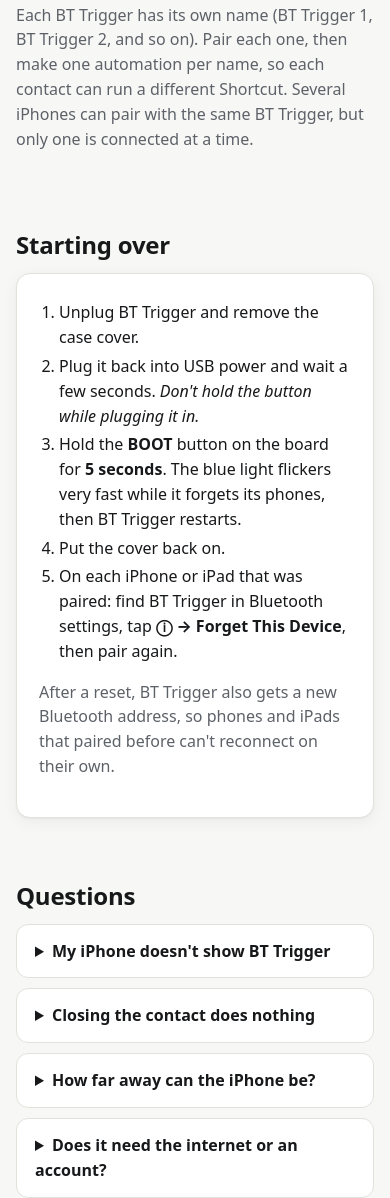
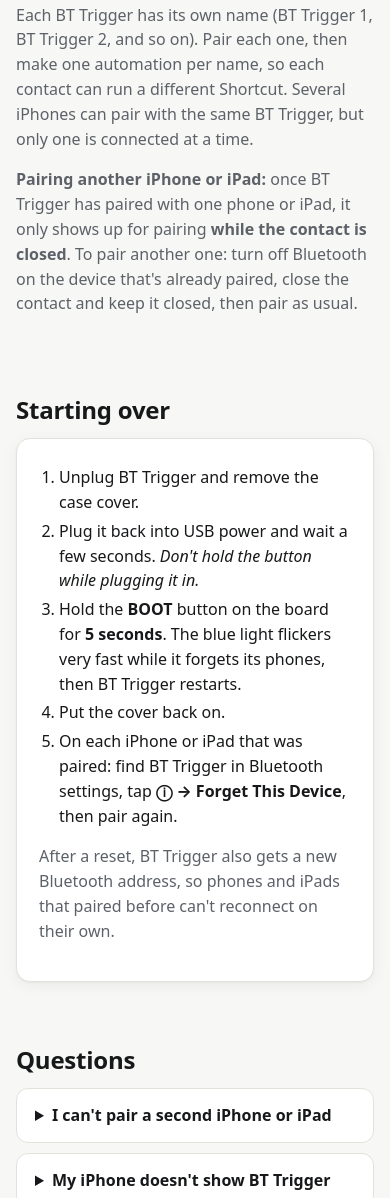
Before and after one commit to faengelm/bt-trigger, a plain HTML site: page docs/index.html in a window 390 px wide. Shown: the part 3536-4734 px from the top of the page. Drawn offline with Linux system fonts and the light colour scheme.

Commit message:
Docs: how to pair a second iPhone or iPad (#13)
Once a unit has paired with one device, it is only visible for
pairing while the contact is closed (the link is off while it's
open). Explain this in the user guide (Using several + a new
question), the DIY page and the README: turn off Bluetooth on the
paired device, close the contact, then pair.

Co-authored-by: Claude Opus 5.5 <noreply@anthropic.com>

```diff
--- a/docs/index.html
+++ b/docs/index.html
@@ -160,6 +160,7 @@
     <h2>Using several</h2>
     <p class="note">Each BT Trigger has its own name (BT Trigger 1, BT Trigger 2, and so on). Pair each one, then make one automation per name,
       so each contact can run a different Shortcut. Several iPhones can pair with the same BT Trigger, but only one is connected at a time.</p>
+    <p class="note"><b>Pairing another iPhone or iPad:</b> once BT Trigger has paired with one phone or iPad, it only shows up for pairing <b>while the contact is closed</b>. To pair another one: turn off Bluetooth on the device that's already paired, close the contact and keep it closed, then pair as usual.</p>
   </section>
 
   <!-- ================= RESET ================= -->
@@ -180,6 +181,8 @@
   <!-- ================= FAQ ================= -->
   <section id="faq" class="wrap faq">
     <h2>Questions</h2>
+    <details><summary>I can't pair a second iPhone or iPad</summary>
+      <p>Once BT Trigger has paired with one phone or iPad, it only shows up for pairing <b>while the contact is closed</b>. To pair another one: turn off Bluetooth on the device that's already paired, close the contact and keep it closed, then pair as usual.</p></details>
     <details><summary>My iPhone doesn't show BT Trigger</summary>
       <p>Look under <b>Settings → Accessibility → Touch → AssistiveTouch → Devices → Bluetooth Devices</b>, not in Settings → Bluetooth.
         Make sure BT Trigger is plugged into power, and turn Bluetooth off on any iPad that might be grabbing it first.</p></details>
```
Also changed, not shown: docs/diy.html (+3 -1 lines), 1 other file.
